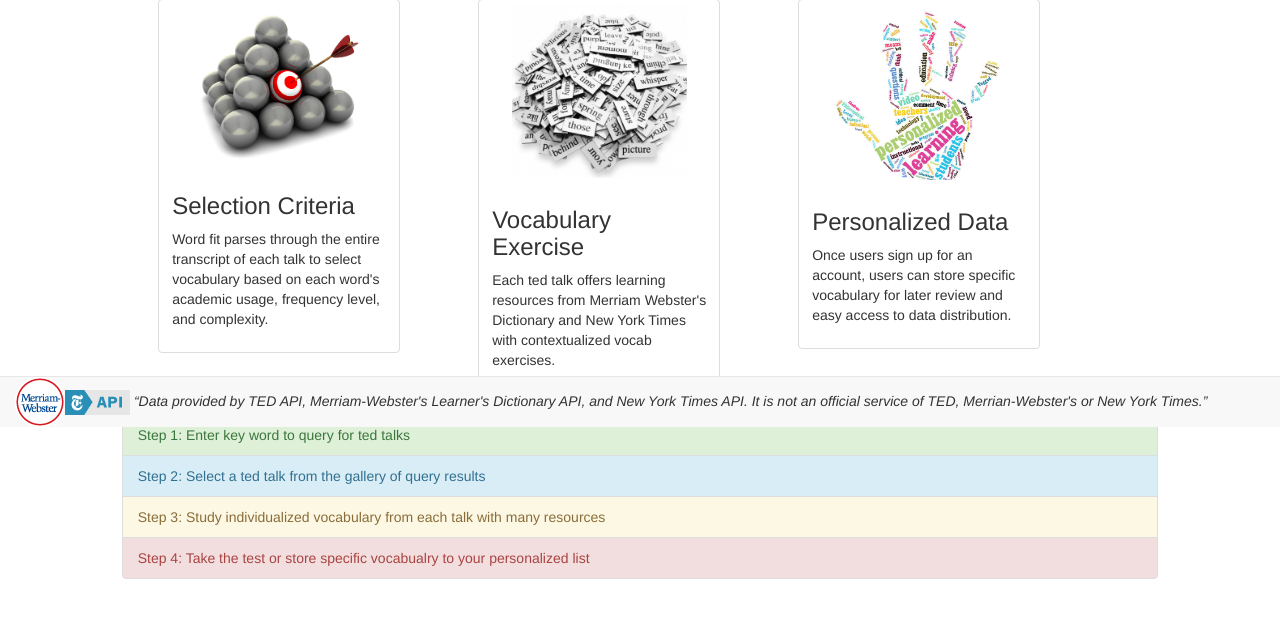
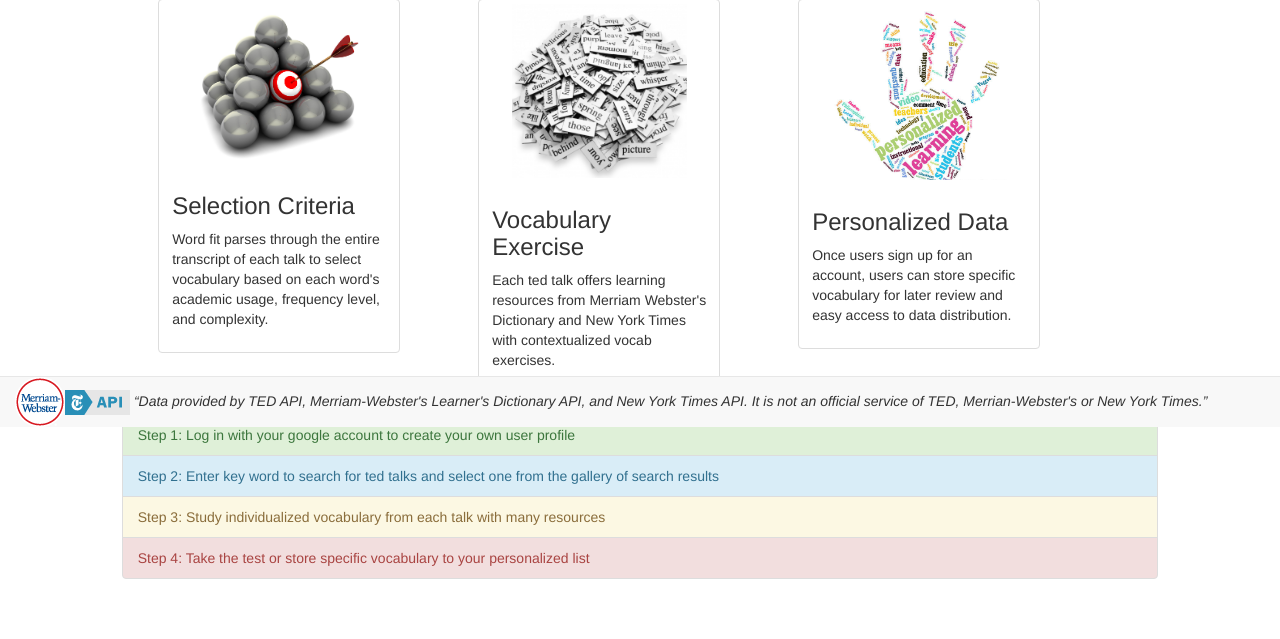
Before and after one commit to katherinehuwu/Word_Fit, a Flask app: page / in a window 1280 px wide. Shown: the part 373-1012 px from the top of the page. Run offline with Flask 2, Linux system fonts and the light colour scheme; some libraries are stand-ins or nearby versions.

Commit message:
Updated homepage

```diff
--- a/server.py
+++ b/server.py
@@ -25,7 +25,6 @@ app.jinja_env.undefined = StrictUndefined
 def index():
     """Homepage"""
 
-    print"Got to app route:/ index"
     if session.get('user_id'):
         user_id = session['user_id']
         user = User.query.get(user_id)
@@ -42,7 +41,6 @@ def index():
 def login():
     """Log in page"""
 
-    print "Got to app route /login"
     name = request.form.get('name')
     email = request.form.get('email')
     image = request.form.get('image')
@@ -54,7 +52,6 @@ def login():
         session['user_id']=user_id
         session['name']=name
         session['image']=image
-        print session['image']
 
         return "%s is in session" %(name)
 
@@ -74,7 +71,6 @@ def login():
 def logout():
     """Log out: Deletes user from session"""
 
-    print "Got to app route logout"
     if session.get('user_id'):
         del session['user_id']
         del session['name']
@@ -87,7 +83,6 @@ def logout():
 def get_pie_info():
     """Provide pie info based on user's selected vocab"""
 
-    print"Got to app route:/get_pie_info"
     if session.get('user_id'):
         user_id = session['user_id']
         user = User.query.get(user_id)
@@ -104,8 +99,6 @@ def get_pie_info():
 
     talks_vocab = talks.items()
     return json.dumps(talks_vocab)
-
-
 
 
 @app.route('/query', methods=['GET'])
--- a/templates/base.html
+++ b/templates/base.html
@@ -24,7 +24,7 @@
 		    <div class="collapse navbar-collapse" id="bs-example-navbar-collapse-1">
 
 		     <ul class="nav navbar-nav">
-		        <li id="search-form"><a href="/">Homepage<span class="sr-only"></span></a></li>
+		        <li id="search-form"><a href="/">User Profile<span class="sr-only"></span></a></li>
 
 			    <form action="/query" method='get' class="navbar-form navbar-left" role="search" id="search-box" >
 			        <div class="form-group" >
@@ -40,9 +40,17 @@
 				</li>
 			</ul>
 
-	     	 <ul class="nav navbar-nav navbar-right" id="right-side-bar">
+	     	<ul class="nav navbar-nav navbar-right" id="right-side-bar">
+	        {% if "user_id" in session %}
+	        	<li>
+            	<img src="{{ session['image'] }}" height='30px'>
+            	</li>
+	        	<li>
+	        	<p>{{ session['name'] }}</p>
+	        	</li>
+	        {% endif %}
 	        <li>
-	        	<div id="my-signin2"></div>
+	        	<div id="my-signin2"></a></div>
 
 					<script>
 					// google sign in
@@ -54,12 +62,10 @@
 					      var email = profile.getEmail()
 					      var image = profile.getImageUrl()
 
-
-				    	$.post('/login', {'name': name, 'email': email, 'image': image}, function(data){
-				    				console.log(data);
-
-							    	}
-				    		)
+				    $.post('/login', {'name': name, 'email': email, 'image': image}, function(data)
+				    			{ console.log(data);
+				    		}
+				    	)
 					}
 
 					    function onFailure(error) {
@@ -88,21 +94,17 @@
 		    		</a>
 		    	</div>
 				<script>
+				// google sign out
 					  function signOut() {
 					    var auth2 = gapi.auth2.getAuthInstance();
 					    auth2.signOut().then(function () {
 					      console.log('User signed out.');
 					    });
 					  }
-
 				</script>
 
 		    </li>
-
-
 	      	</ul>
-
-
 		    </div>
 		  </div>
 		</nav>
@@ -113,6 +115,7 @@
 	<script>
 	var flashMessage = $("#flash_message");
 	setTimeout(flashMessage.fadeOut(5000), 5000);
+
 	</script>
 
 
--- a/templates/homepage.html
+++ b/templates/homepage.html
@@ -162,10 +162,10 @@
         </div>
         <div class="col-md-10">
             <ul class="list-group">
-              <li class="list-group-item list-group-item-success">Step 1: Enter key word to query for ted talks</li>
-              <li class="list-group-item list-group-item-info">Step 2: Select a ted talk from the gallery of query results</li>
+              <li class="list-group-item list-group-item-success">Step 1: Log in with your google account to create your own user profile</li>
+              <li class="list-group-item list-group-item-info">Step 2: Enter key word to search for ted talks and select one from the gallery of search results</li>
               <li class="list-group-item list-group-item-warning">Step 3: Study individualized vocabulary from each talk with many resources</li>
-              <li class="list-group-item list-group-item-danger">Step 4: Take the test or store specific vocabualry to your personalized list</li>
+              <li class="list-group-item list-group-item-danger">Step 4: Take the test or store specific vocabulary to your personalized list</li>
             </ul>
          </div>
 
```
Also changed, not shown: wordfit.db.
